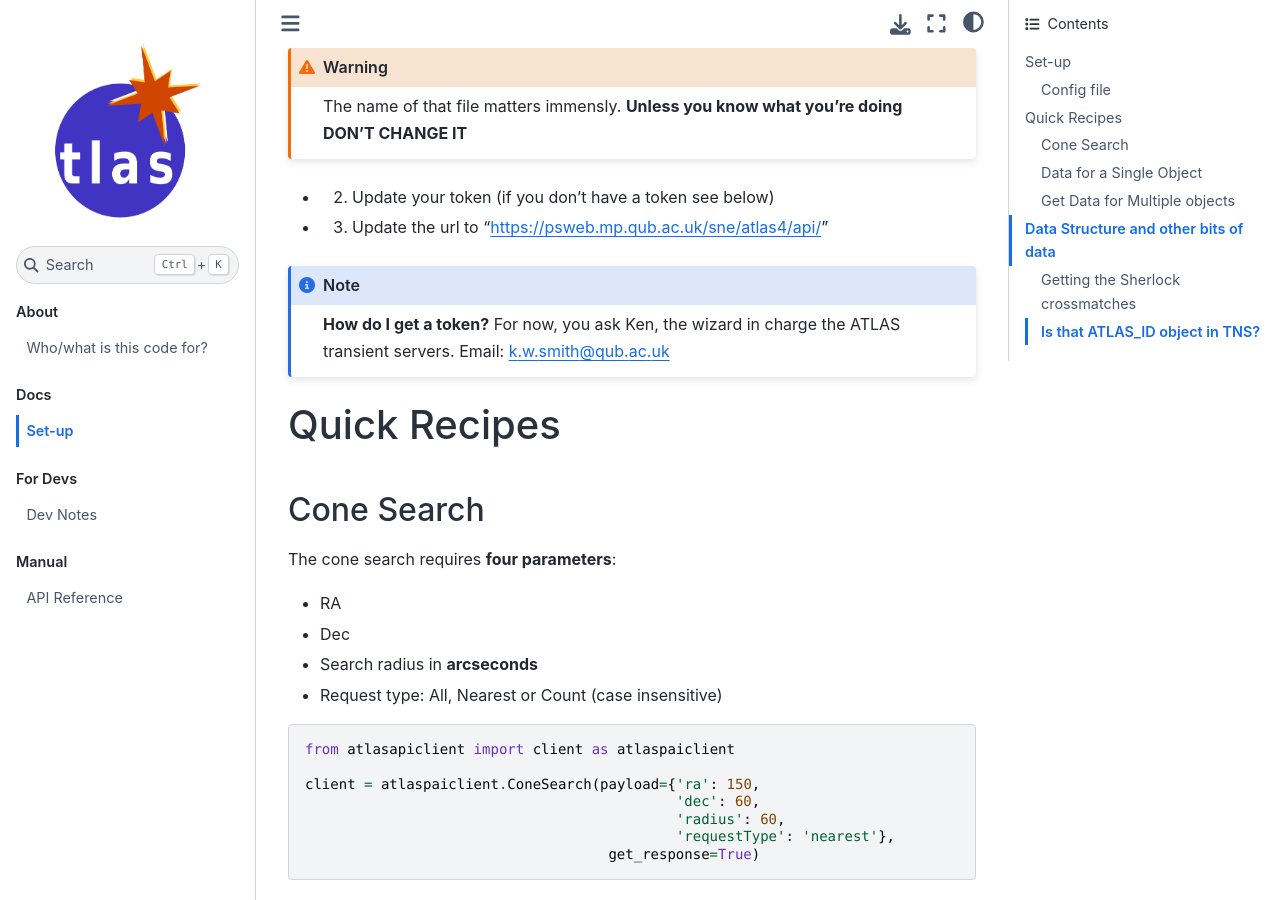
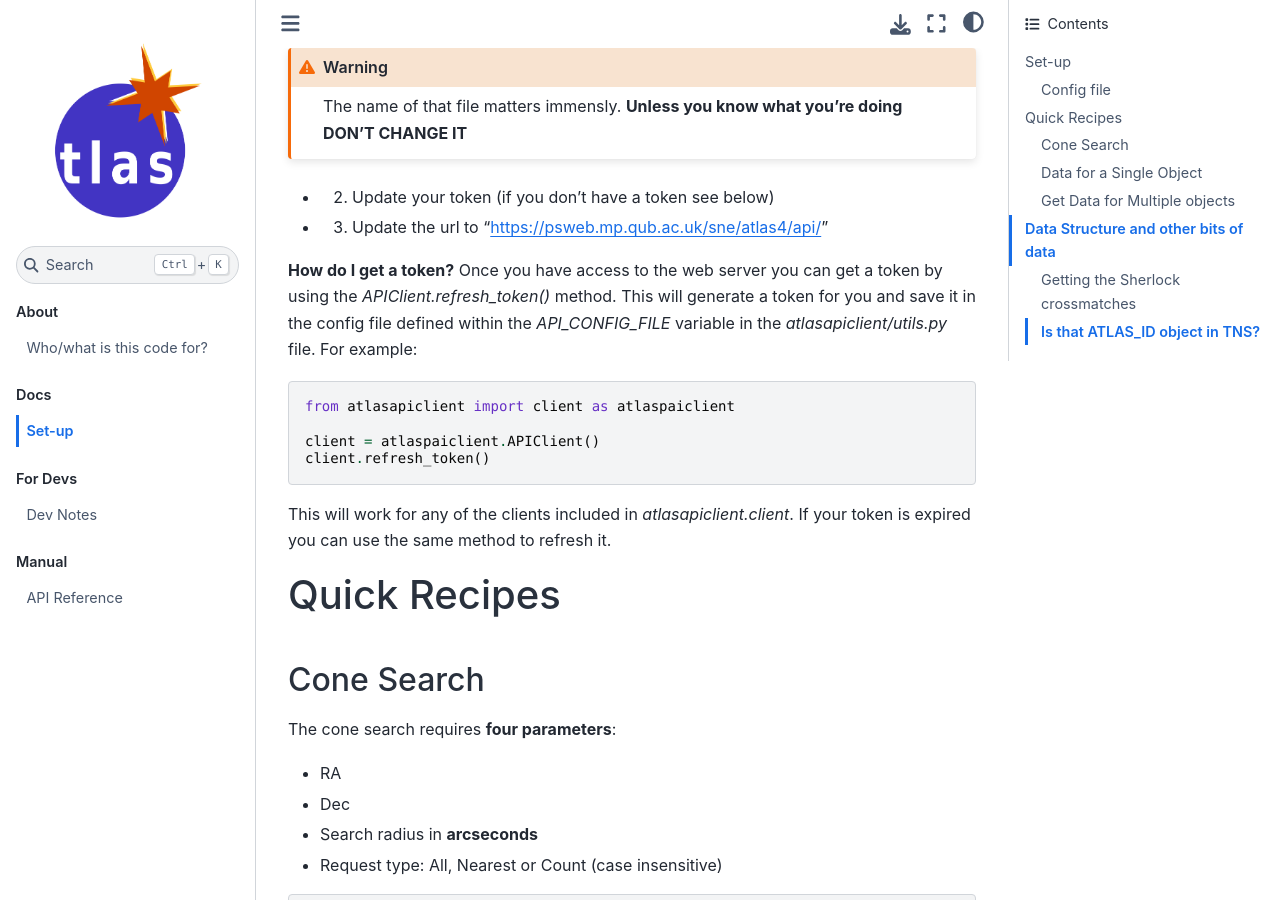
Before and after one commit to HeloiseS/atlasapiclient, a Sphinx documentation site: the page built from docs/source/users.rst, in a window 1280 px wide and 900 px high, scrolled down 627 px. Built offline with Sphinx 7.4.7 and the Sphinx Book theme 1.1.4, drawn with Linux system fonts in a browser that asks for light colours.

Commit message:
Add docs on token refreshment

```diff
--- a/docs/source/users.rst
+++ b/docs/source/users.rst
@@ -32,10 +32,22 @@ In the directory `atlasapiclient/config_files` you will find the `api_config_tem
 * 2) Update your token (if you don't have a token see below)
 * 3) Update the url to "https://psweb.mp.qub.ac.uk/sne/atlas4/api/"
 
-.. note::
-   **How do I get a token?**
-   For now, you ask Ken, the wizard in charge the ATLAS transient servers. Email: k.w.smith@qub.ac.uk
 
+**How do I get a token?**
+Once you have access to the web server you can get a token by using the
+`APIClient.refresh_token()` method. This will generate a token for you and save
+it in the config file defined within the `API_CONFIG_FILE` variable in the `atlasapiclient/utils.py` file.
+For example:
+
+.. code-block:: python
+
+   from atlasapiclient import client as atlaspaiclient
+
+   client = atlaspaiclient.APIClient()
+   client.refresh_token()
+
+This will work for any of the clients included in `atlasapiclient.client`. If
+your token is expired you can use the same method to refresh it.
 
 Quick Recipes
 =================
```
